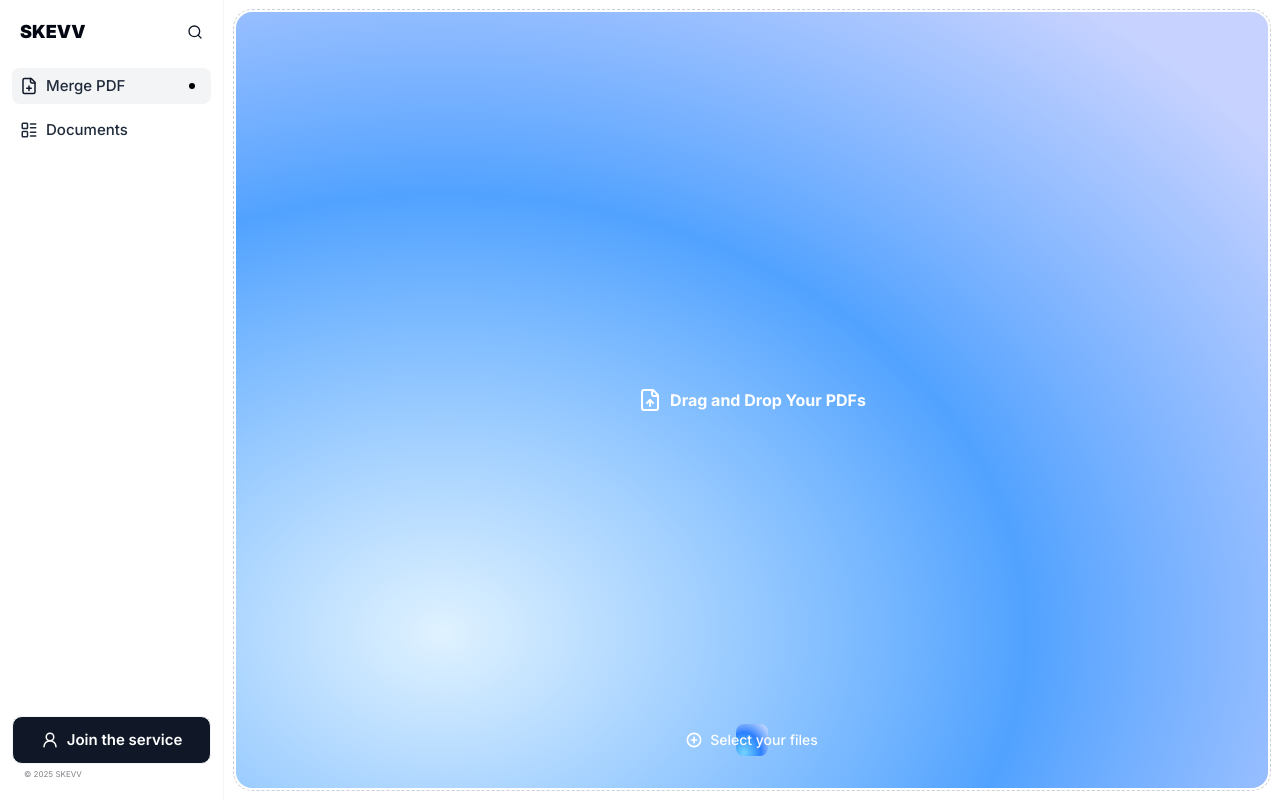
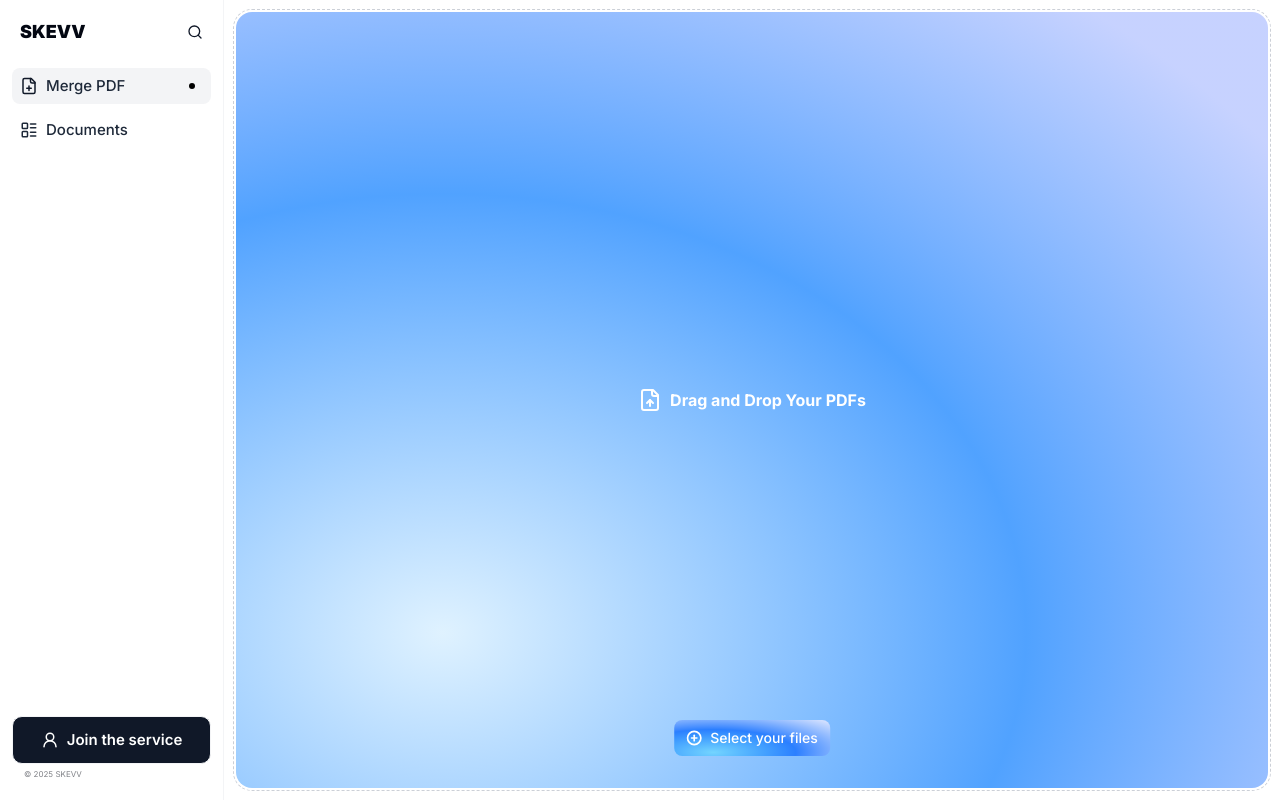
Before and after one commit to olhkyle/skevv, a Next.js app: page /new in a window 1280 px wide. Built offline with nearby package versions, Linux system fonts and the light colour scheme.

Commit message:
fix : fix style of Button

```diff
--- a/src/components/(service)/new/FileDropZone.tsx
+++ b/src/components/(service)/new/FileDropZone.tsx
@@ -45,7 +45,6 @@ export default function FileDropZone() {
 			<Button
 				type="button"
 				variant="secondary"
-				size="icon-sm"
 				onClick={open}
 				className="absolute bottom-8 left-[50%] -translate-x-[50%] bg-gradient-blue-200 border-gray-200 text-white z-5">
 				<CirclePlus strokeWidth={2.5} /> Select your files
```
